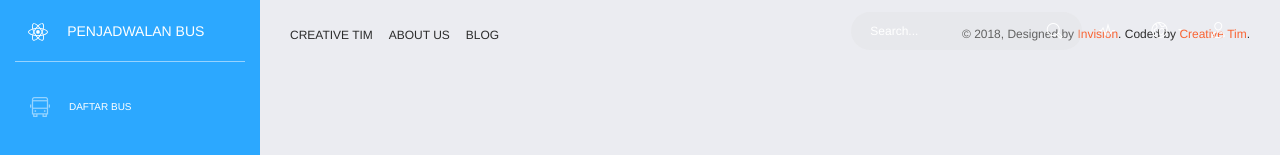
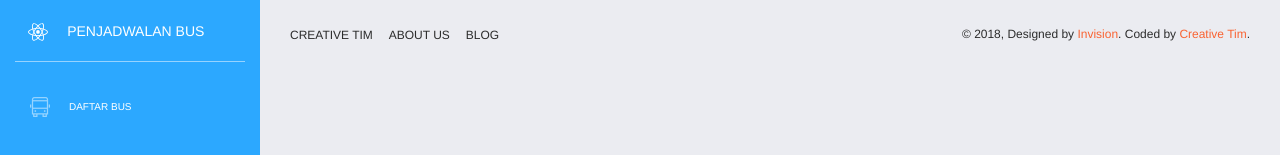
Before and after one commit to fannyhasbi/bus-schedule-react, a React (Create React App) app: page / in a window 1280 px wide. Shown: the top 155 px of the page. Built offline with nearby package versions, Linux system fonts and the light colour scheme.

Commit message:
Update header

```diff
--- a/src/components/Header/Header.js
+++ b/src/components/Header/Header.js
@@ -135,64 +135,13 @@ class Header extends React.Component {
                 <span className="navbar-toggler-bar bar3" />
               </button>
             </div>
-            <NavbarBrand href="/">{this.getBrand()}</NavbarBrand>
+            <NavbarBrand href="#">{this.getBrand()}</NavbarBrand>
           </div>
           <NavbarToggler onClick={this.toggle}>
             <span className="navbar-toggler-bar navbar-kebab" />
             <span className="navbar-toggler-bar navbar-kebab" />
             <span className="navbar-toggler-bar navbar-kebab" />
           </NavbarToggler>
-          <Collapse
-            isOpen={this.state.isOpen}
-            navbar
-            className="justify-content-end"
-          >
-            <form>
-              <InputGroup className="no-border">
-                <Input placeholder="Search..." />
-                <InputGroupAddon addonType="append">
-                  <InputGroupText>
-                    <i className="now-ui-icons ui-1_zoom-bold" />
-                  </InputGroupText>
-                </InputGroupAddon>
-              </InputGroup>
-            </form>
-            <Nav navbar>
-              <NavItem>
-                <Link to="#pablo" className="nav-link">
-                  <i className="now-ui-icons media-2_sound-wave" />
-                  <p>
-                    <span className="d-lg-none d-md-block">Stats</span>
-                  </p>
-                </Link>
-              </NavItem>
-              <Dropdown
-                nav
-                isOpen={this.state.dropdownOpen}
-                toggle={e => this.dropdownToggle(e)}
-              >
-                <DropdownToggle caret nav>
-                  <i className="now-ui-icons location_world" />
-                  <p>
-                    <span className="d-lg-none d-md-block">Some Actions</span>
-                  </p>
-                </DropdownToggle>
-                <DropdownMenu right>
-                  <DropdownItem tag="a">Action</DropdownItem>
-                  <DropdownItem tag="a">Another Action</DropdownItem>
-                  <DropdownItem tag="a">Something else here</DropdownItem>
-                </DropdownMenu>
-              </Dropdown>
-              <NavItem>
-                <Link to="#pablo" className="nav-link">
-                  <i className="now-ui-icons users_single-02" />
-                  <p>
-                    <span className="d-lg-none d-md-block">Account</span>
-                  </p>
-                </Link>
-              </NavItem>
-            </Nav>
-          </Collapse>
         </Container>
       </Navbar>
     );
```
